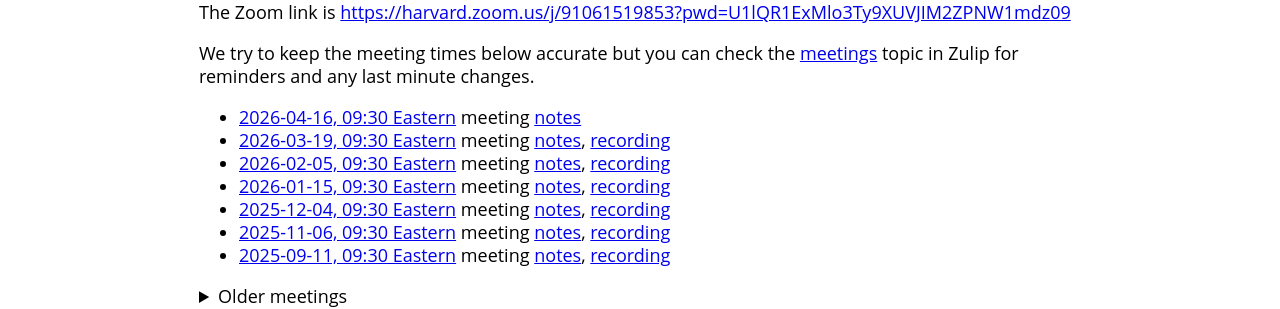
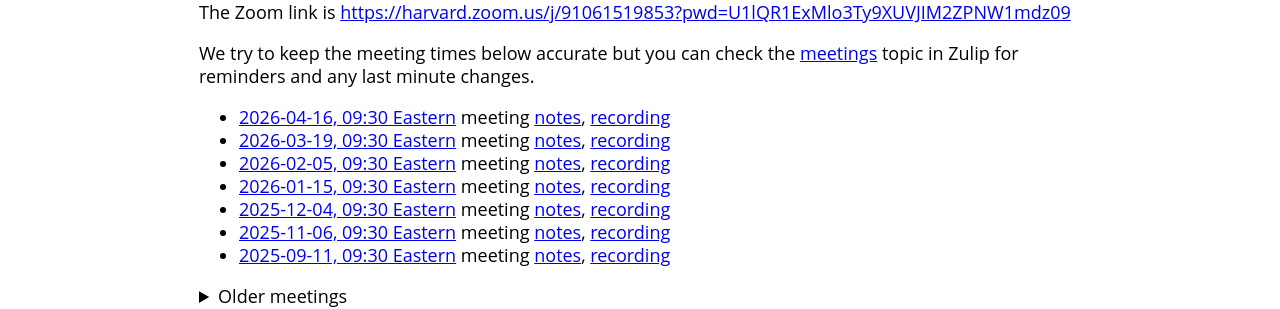
Before and after one commit to gdcc/ct.gdcc.io, a Jekyll site: the page built from index.md, in a window 1280 px wide and 900 px high, scrolled down 724 px. Shown: the part 155-464 px from the top of the window. Built offline with Jekyll 4.4.1, drawn with Linux system fonts in a browser that asks for light colours; our own code applies the rules of GitHub Pages for plain Markdown files.

Commit message:
Add recording to meeting notes for April 2026

```diff
--- a/index.md
+++ b/index.md
@@ -25,7 +25,7 @@ The Zoom link is <https://harvard.zoom.us/j/91061519853?pwd=U1lQR1ExMlo3Ty9XUVJI
 
 We try to keep the meeting times below accurate but you can check the [meetings](https://dataverse.zulipchat.com/#narrow/channel/375812-containers/topic/meetings) topic in Zulip for reminders and any last minute changes.
 
-- [2026-04-16, 09:30 Eastern](https://time.is/compare/0930_16_Apr_2026_in_Boston) meeting [notes](https://docs.google.com/document/d/1QhZD-XwSFcO2Rr5hNalQsFRatcpKVie1si1qamFrZ28/edit?usp=sharing)
+- [2026-04-16, 09:30 Eastern](https://time.is/compare/0930_16_Apr_2026_in_Boston) meeting [notes](https://docs.google.com/document/d/1QhZD-XwSFcO2Rr5hNalQsFRatcpKVie1si1qamFrZ28/edit?usp=sharing), [recording](https://harvard.zoom.us/rec/share/BG_j-UcugZ_LyLBSr-bZ2yiEzy6Ou1bS1va6optfnk4FnAQfu5O2uWpgSNc6hQKA.6LkkosjMwzJW3Mln)
 - [2026-03-19, 09:30 Eastern](https://time.is/compare/0930_19_Mar_2026_in_Boston) meeting [notes](https://docs.google.com/document/d/1mCgLpIP00BkDr1VFtD-2OgDSmi3We2BGpgiKYrZbRpM/edit?usp=sharing), [recording](https://harvard.zoom.us/rec/share/s2JsUGGS3WM7HIk0cBjpDyss-lq_hRNaigWOrM0TwU0ciz1FZrwBlOhuiaJNrc4-.NTAixTtC0T-UWIvC)
 - [2026-02-05, 09:30 Eastern](https://time.is/compare/0930_05_Feb_2026_in_Boston) meeting [notes](https://docs.google.com/document/d/1lIb4XWJ6_2w4m_70CaHDrkljirx_TDEwViuttonJ21M/edit?usp=sharing), [recording](https://harvard.zoom.us/rec/share/acfYjQwWp7_bB35oGZkmnjAcJbKOY17YkljCcYVzJ5-o14kdHWgLL77FxQMKqDwk.4rUou19HG67C5nyF)
 - [2026-01-15, 09:30 Eastern](https://time.is/compare/0930_15_Jan_2026_in_Boston) meeting [notes](https://docs.google.com/document/d/1zYk_bLV9qB8YKQmJXBcsDz_OrSLY3Cx8cPGxJ3oFRQY/edit?usp=sharing), [recording](https://harvard.zoom.us/rec/share/kLPnMLpDfyBhh0EJEvfhpZsZgjBHPHk5R7imlPRF7tYaNyTr0DOh8vHROnFO45R-.Vy2heZDG1ZjCS9Ky)
```
